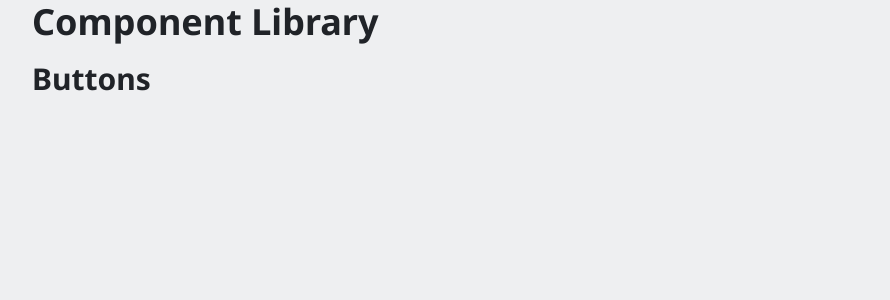
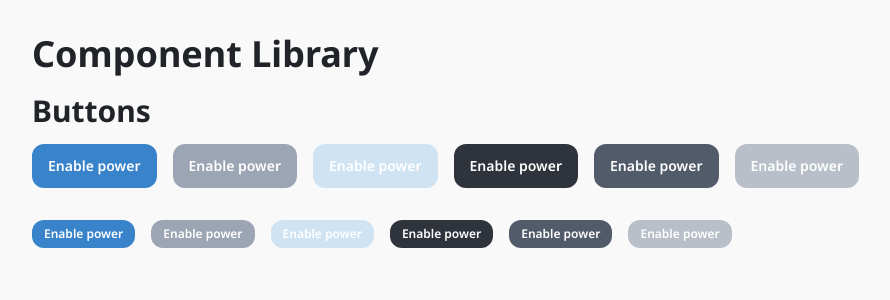
Before and after one commit to magmafellow/magma_mirror, a Next.js app: page /components-library in a window 1280 px wide. Shown: the top 300 px of the page, without its empty margins (96-986 px from the left). Built offline with nearby package versions, Linux system fonts and the light colour scheme.

Commit message:
Button component base added

```diff
--- a/app/(front)/components-library/page.tsx
+++ b/app/(front)/components-library/page.tsx
@@ -1,3 +1,4 @@
+import Button from '@/components-manual/ui/button'
 import Heading from '@/components-manual/ui/heading'
 import ResponsiveContainer from '@/components-manual/ui/responsive-container'
 import React from 'react'
@@ -5,11 +6,47 @@ import React from 'react'
 const Page = () => {
   return (
     <ResponsiveContainer>
-      <div>
-        <Heading seo order="h1">Component Library</Heading>
+      <div className="py-8">
+        <Heading seo order="h1">
+          Component Library
+        </Heading>
 
-        <div className="">
-          <Heading seo order="h2">Buttons</Heading>
+        <div className="component-section">
+          <Heading seo order="h2">
+            Buttons
+          </Heading>
+          <div className="flex flex-col gap-8">
+            <div className="flex flex-wrap gap-4">
+              <Button>Enable power</Button>
+              <Button disabled>Enable power</Button>
+              <Button variant="secondary">Enable power</Button>
+              <Button disabled variant="secondary">
+                Enable power
+              </Button>
+              <Button intent="neutral">Enable power</Button>
+              <Button disabled intent="neutral">
+                Enable power
+              </Button>
+            </div>
+            <div className="flex flex-wrap gap-4">
+              <Button size="sm">Enable power</Button>
+              <Button disabled size="sm">
+                Enable power
+              </Button>
+              <Button size="sm" variant="secondary">
+                Enable power
+              </Button>
+              <Button disabled size="sm" variant="secondary">
+                Enable power
+              </Button>
+              <Button size="sm" intent="neutral">
+                Enable power
+              </Button>
+              <Button disabled size="sm" intent="neutral">
+                Enable power
+              </Button>
+            </div>
+          </div>
         </div>
       </div>
     </ResponsiveContainer>
--- a/app/layout.tsx
+++ b/app/layout.tsx
@@ -6,10 +6,12 @@ import Providers from '@/providers/providers'
 const notoSans = Noto_Sans({
   variable: '--font-noto-sans',
   subsets: ['cyrillic', 'latin'],
+  weight: ['400', '500', '600', '700', '900'],
 })
 const inter = Inter({
   variable: '--font-inter',
   subsets: ['cyrillic', 'latin'],
+  weight: ['400', '500', '600', '700', '900'],
 })
 
 const geistMono = Geist_Mono({
@@ -32,11 +34,11 @@ export default function RootLayout({
   children: React.ReactNode
 }>) {
   return (
-    <html suppressHydrationWarning lang="en">
+    <html suppressHydrationWarning className="dark" lang="en">
       <body
         className={`${notoSans.variable} ${inter.variable} ${geistMono.variable}
         font-(family-name:--font-inter) antialiased
-        bg-surface`}
+        bg-page`}
       >
         <Providers>{children}</Providers>
       </body>
--- a/app/styles/globals.css
+++ b/app/styles/globals.css
@@ -86,6 +86,7 @@
   --color-accent-abyss: var(--color-accent-abyss);
 
   /* Control Colors */
+  --color-page: var(--control-color-page);
   --color-surface: var(--control-color-surface);
   --color-headline: var(--control-color-headline);
   --color-subHeadline: var(--control-color-subHeadline);
--- a/components-manual/ui/button.tsx
+++ b/components-manual/ui/button.tsx
@@ -0,0 +1,84 @@
+import { cn } from '@/lib/utils'
+import type { VariantProps } from 'class-variance-authority'
+import { cva } from 'class-variance-authority'
+import React, { FC, JSX, ReactNode } from 'react'
+
+const button = cva(
+  [
+    'duration-300 cursor-pointer inline-flex items-center justify-center',
+    'font-(family-name:--font-noto-sans) text-neutral-white hover:text-neutral-white',
+    'font-semibold rounded-[12px] ring-offset-page focus:border-none focus:outline-none ring-offset-2 focus:ring-2',
+    'disabled:cursor-not-allowed',
+  ],
+  {
+    variants: {
+      size: {
+        md: 'text-sm px-4 py-3 gap-2',
+        sm: 'text-xs px-3 py-1.5 gap-1',
+      },
+      variant: {
+        primary: '',
+        secondary: '',
+      },
+      intent: {
+        accent: '',
+        neutral: '',
+      },
+    },
+    compoundVariants: [
+      {
+        intent: 'accent',
+        variant: 'primary',
+        class: [
+          'bg-accent-semiBold focus:ring-accent-light hover:bg-accent-medium',
+          'disabled:bg-neutral-light',
+        ],
+      },
+      {
+        intent: 'accent',
+        variant: 'secondary',
+        class: [
+          'bg-accent-normal/25 focus:ring-accent-normal/75 hover:bg-accent-normal/50',
+          'disabled:bg-neutral-black',
+        ],
+      },
+      {
+        intent: 'neutral',
+        variant: 'primary',
+        class: [
+          'bg-neutral-bold focus:ring-neutral-normal hover:bg-neutral-semiBold disabled:bg-neutral-extraLight',
+          'disabled:bg-neutral-extraLight',
+        ],
+      },
+    ],
+  }
+)
+
+type CVAButtonProps = VariantProps<typeof button>
+type ButtonProps = React.ButtonHTMLAttributes<HTMLButtonElement>
+
+type ComponentProps = {
+  children: ReactNode
+  icon?: ReactNode
+} & CVAButtonProps &
+  ButtonProps
+
+const Button: FC<ComponentProps> = ({
+  children,
+  size = 'md',
+  variant = 'primary',
+  intent = 'accent',
+  className,
+  ...props
+}) => {
+  return (
+    <button
+      className={cn(button({ variant, intent, size }), className)}
+      {...props}
+    >
+      {children}
+    </button>
+  )
+}
+
+export default Button
--- a/components-manual/ui/heading.tsx
+++ b/components-manual/ui/heading.tsx
@@ -14,12 +14,12 @@ const heading = cva(['font-bold text-headline', 'font-(family-name:--font-noto-s
   },
 })
 
-type HeadingProps = VariantProps<typeof heading>
+type CVAHeadingProps = VariantProps<typeof heading>
 
 type ComponentProps = {
   children: ReactNode
   seo?: boolean
-} & HeadingProps
+} & CVAHeadingProps
 
 const Heading: FC<ComponentProps> = ({ order, children, seo = false }) => {
   let tag = ''
```
